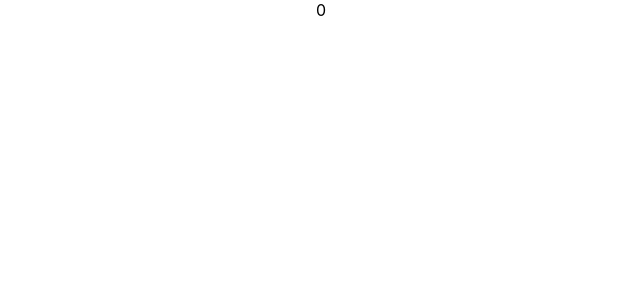
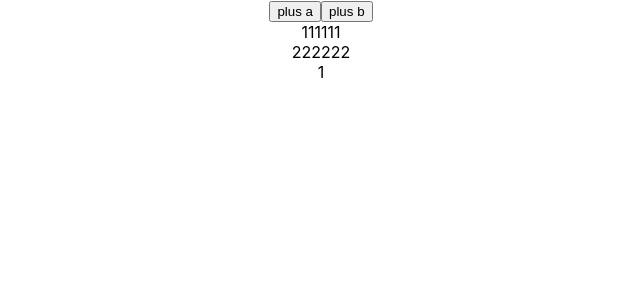
Before and after one commit to cht527/ts-learning, a React (Create React App) app: page / in a window 1280 px wide. Shown: the top 300 px of the page, without its empty margins (319-959 px from the left). Built offline with nearby package versions, Linux system fonts and the light colour scheme.

Commit message:
feat: add test context

```diff
--- a/src/App.tsx
+++ b/src/App.tsx
@@ -1,14 +1,33 @@
-import React, { useEffect, useRef, useState } from 'react';
+import { createContext, useState } from 'react';
 import './App.css';
-import iniitValue from './initValue'
+
+import PickContextData from '../src/components/testMemo';
+
+export const SomeContext = createContext({
+  moneyForDaddy: 0,
+  moneyForMe: {value: 1},
+});
+
+function App() {
+  const [moneyForMe, setmoneyForMe] = useState({value:1});
+  const [moneyForDaddy, setmoneyForDaddy] = useState(1);
+
+  const [a] = useState('111111');
+  const [b] = useState('222222');
 
 
-function App() {
 
   return (
     <div className="App">
 
-      <div>{iniitValue.data.a}</div>
+
+      <button onClick={()=>setmoneyForMe({value: moneyForMe.value+1})}>plus a</button>
+      <button onClick={()=>setmoneyForDaddy(moneyForDaddy+1)}>plus b</button>
+
+      <SomeContext.Provider value={{moneyForDaddy, moneyForMe}}>
+        <PickContextData a={a} b={b} />
+      </SomeContext.Provider>
+
     </div>
   );
 }
--- /dev/null
+++ b/src/components/testMemo.tsx
@@ -0,0 +1,34 @@
+import React, { useMemo, useContext } from 'react';
+
+import { SomeContext } from '../App';
+
+interface IProps {
+  a: string;
+  b: string;
+}
+
+interface IChildProps extends IProps {
+  data: number;
+}
+
+const RenderComponent = React.memo(({ data, a, b }: IChildProps) => {
+    console.log('dddd');
+
+    return(
+        <div>
+            <div>{a}</div>
+            <div>{b}</div>
+            <div>{data}</div>
+        </div>
+    )
+});
+
+
+function PickContextData(props: IProps) {
+  const ctx = useContext(SomeContext);
+  const someDataFromContext = useMemo(() =>  ctx.moneyForMe, [ctx]);
+  return <RenderComponent data={someDataFromContext.value} {...props} />;
+}
+
+
+export default PickContextData;
--- a/tsconfig.json
+++ b/tsconfig.json
@@ -7,9 +7,6 @@
       "esnext"
     ],
     "baseUrl": "./",
-    "paths": {
-      "@/*": ["./src/*"]
-    },
     "allowJs": true,
     "skipLibCheck": true,
     "esModuleInterop": true,
@@ -26,5 +23,6 @@
   },
   "include": [
     "src"
-  ]
+  ],
+  "extends": "./tsconfig.paths.json"
 }
```
Also changed, not shown: tsconfig.paths.json (added, +8 -0 lines), 1 other file (tests, documents, lock files or other folders).
